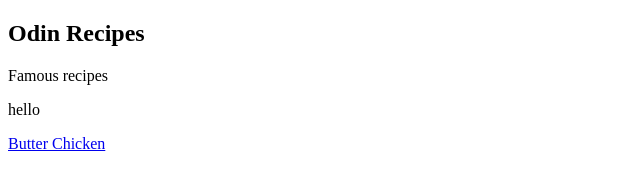
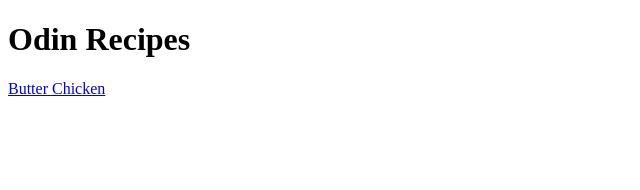
Before and after one commit to umairs00/odin-recipes, a plain HTML site: page index.html in a window 1280 px wide. Shown: the whole page, without its empty margins (0-640 px from the left). Drawn offline with Linux system fonts and the light colour scheme.

Commit message:
index.html modified

```diff
--- a/index.html
+++ b/index.html
@@ -6,9 +6,8 @@
     <title> first project</title>
 </head>
 <body>
-    <h2>Odin Recipes</h2>
-    <p> Famous recipes</p>
-    <p>hello</p>
+    <h1>Odin Recipes</h1>
+
     <a href="./recipes/butterchicken.html">Butter Chicken</a>
 
 </body>
```
